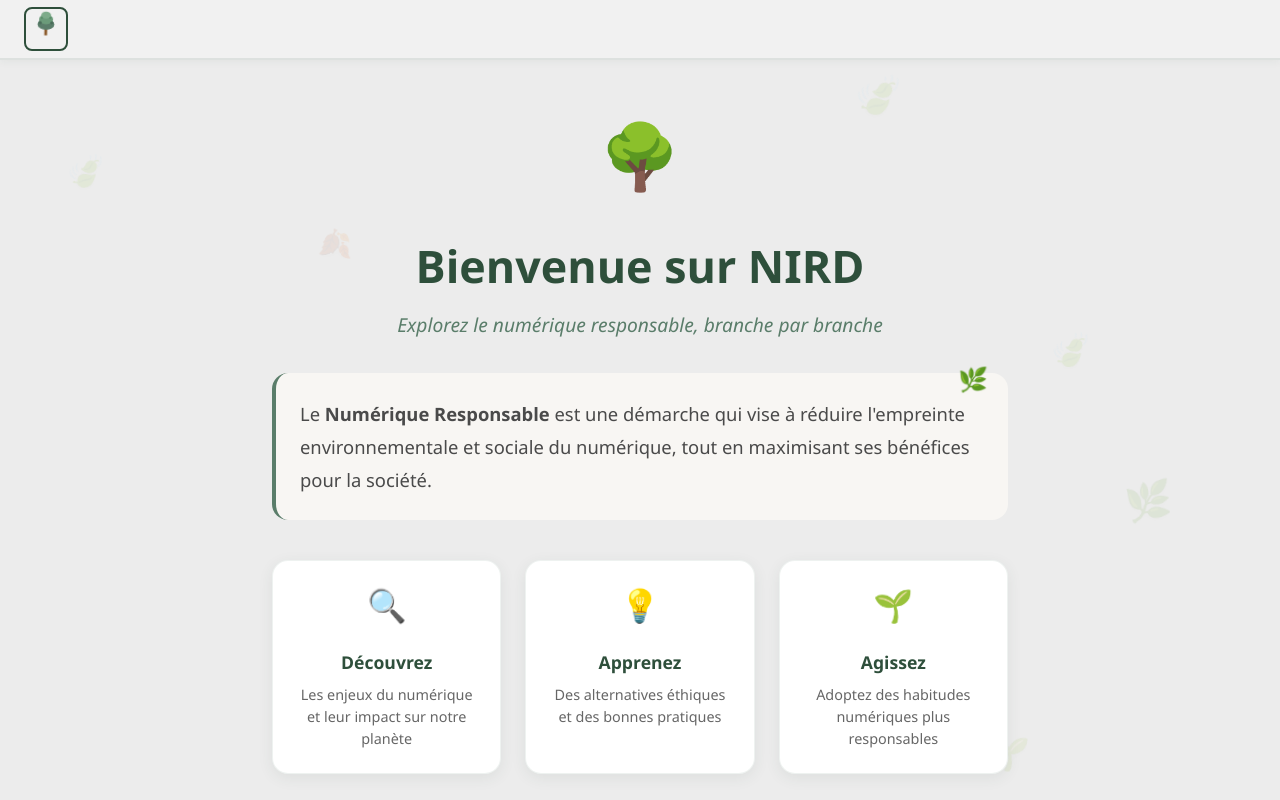
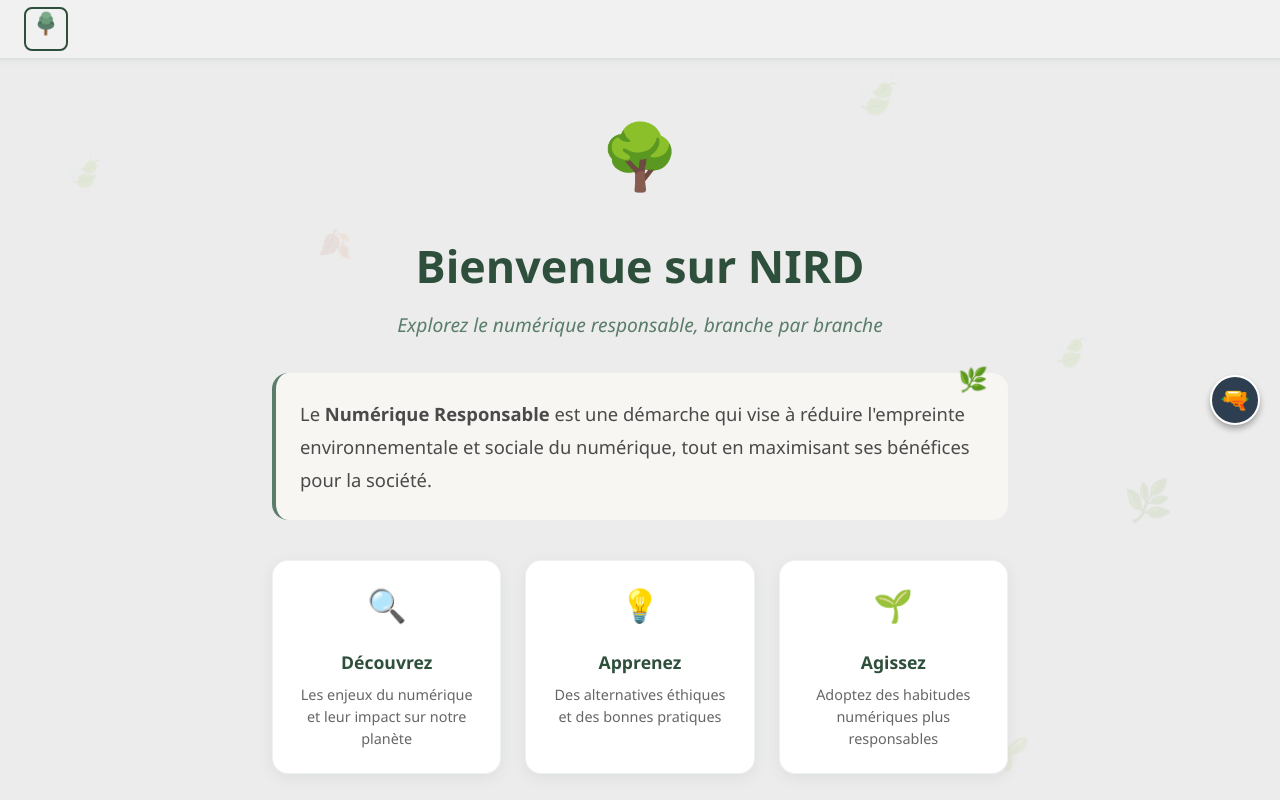
Before and after one commit to Quoicouteam/Nird, a Vue app: page / in a window 1280 px wide. Shown: the top 800 px of the page. Built offline with nearby package versions, Linux system fonts and the light colour scheme.

Commit message:
add - implement Laser Game component with toggle functionality and cursor effects

```diff
--- a/src/App.vue
+++ b/src/App.vue
@@ -3,6 +3,7 @@ import { ref } from 'vue'
 import SiteHeader from './components/SiteHeader.vue'
 import SiteFooter from './components/SiteFooter.vue'
 import SkillTreeManager from './components/SkillTree/SkillTreeManager.vue'
+import LaserGame from './components/LaserGame.vue'
 
 const showTree = ref(false)
 </script>
@@ -15,6 +16,7 @@ const showTree = ref(false)
     </main>
     <SiteFooter />
     <SkillTreeManager v-if="showTree" @close="showTree = false" />
+    <LaserGame />
   </div>
 </template>
 
--- /dev/null
+++ b/src/components/LaserGame.vue
@@ -0,0 +1,133 @@
+<script setup>
+import { ref, watch, onUnmounted } from 'vue'
+
+const isActive = ref(false)
+
+const toggleGame = () => {
+  isActive.value = !isActive.value
+}
+
+const handleGlobalClick = (event) => {
+  if (!isActive.value) return
+
+  // Ne pas tirer sur le bouton du jeu lui-même
+  if (event.target.closest('.laser-game-toggle')) return
+
+  const target = event.target
+
+  // Si déjà touché, on ne fait rien
+  if (target.classList.contains('laser-hit')) return
+
+  // Empêcher l'action par défaut (clic sur lien, bouton, etc.)
+  event.preventDefault()
+  event.stopPropagation()
+
+  // Ajouter l'effet
+  target.classList.add('laser-hit')
+
+  // Retirer l'effet après 2 secondes
+  setTimeout(() => {
+    target.classList.remove('laser-hit')
+  }, 2000)
+}
+
+watch(isActive, (newValue) => {
+  if (newValue) {
+    document.body.classList.add('laser-mode')
+    // Utiliser capture: true pour intercepter l'événement avant les autres
+    window.addEventListener('click', handleGlobalClick, { capture: true })
+  } else {
+    document.body.classList.remove('laser-mode')
+    window.removeEventListener('click', handleGlobalClick, { capture: true })
+  }
+})
+
+onUnmounted(() => {
+  document.body.classList.remove('laser-mode')
+  window.removeEventListener('click', handleGlobalClick, { capture: true })
+})
+</script>
+
+<template>
+  <button
+    class="laser-game-toggle"
+    @click="toggleGame"
+    :class="{ 'is-active': isActive }"
+    title="Activer/Désactiver le Laser Game"
+  >
+    <span v-if="!isActive">🔫</span>
+    <span v-else>❌</span>
+  </button>
+</template>
+
+<style scoped>
+.laser-game-toggle {
+  position: fixed;
+  right: 20px;
+  top: 50%;
+  transform: translateY(-50%);
+  z-index: 9999;
+  width: 50px;
+  height: 50px;
+  border-radius: 50%;
+  background-color: #2c3e50;
+  color: white;
+  border: 2px solid #fff;
+  cursor: pointer;
+  font-size: 24px;
+  display: flex;
+  align-items: center;
+  justify-content: center;
+  box-shadow: 0 4px 6px rgba(0,0,0,0.3);
+  transition: all 0.3s cubic-bezier(0.175, 0.885, 0.32, 1.275);
+}
+
+.laser-game-toggle:hover {
+  transform: translateY(-50%) scale(1.1);
+  box-shadow: 0 6px 8px rgba(0,0,0,0.4);
+}
+
+.laser-game-toggle.is-active {
+  background-color: #e74c3c;
+  border-color: #c0392b;
+}
+</style>
+
+<style>
+/* Styles globaux pour le mode jeu */
+body.laser-mode {
+  /* On force le curseur sur tout le body */
+  cursor: url('../assets/img/blaster.png') 16 16, auto !important;
+}
+
+/* On s'assure que tous les éléments héritent du curseur */
+body.laser-mode * {
+  cursor: inherit !important;
+}
+
+.laser-hit {
+  filter: grayscale(100%) brightness(0.8) sepia(0.2) !important;
+  pointer-events: none !important;
+  transition: filter 0.1s ease-out;
+  position: relative;
+}
+
+/* Petit effet de flash au moment de l'impact (optionnel mais sympa) */
+.laser-hit::after {
+  content: '';
+  position: absolute;
+  top: 0;
+  left: 0;
+  right: 0;
+  bottom: 0;
+  background-color: rgba(255, 255, 255, 0.5);
+  pointer-events: none;
+  animation: laser-flash 0.2s ease-out forwards;
+  z-index: 1000;
+}
+
+@keyframes laser-flash {
+  0% { opacity: 1; }
+  100% { opacity: 0; }
+}
+</style>
```
Also changed, not shown: src/assets/img/blaster.png (added).
